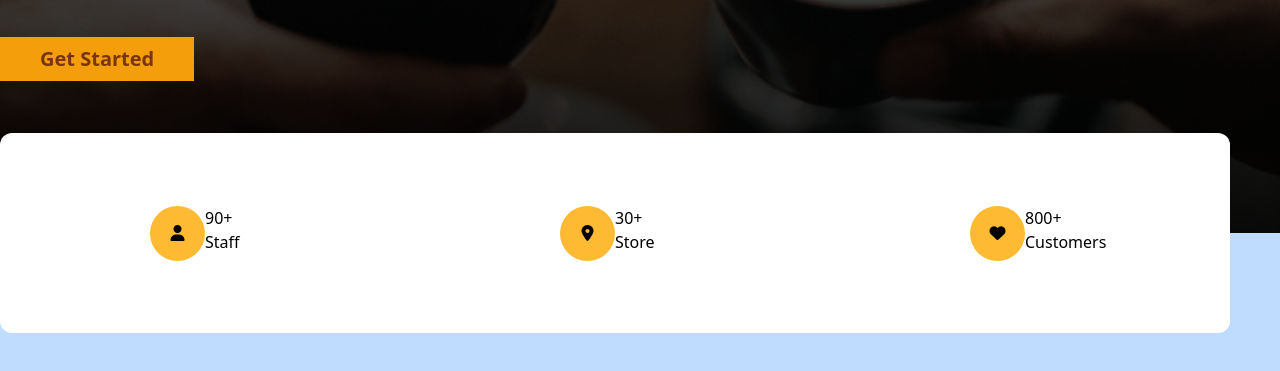
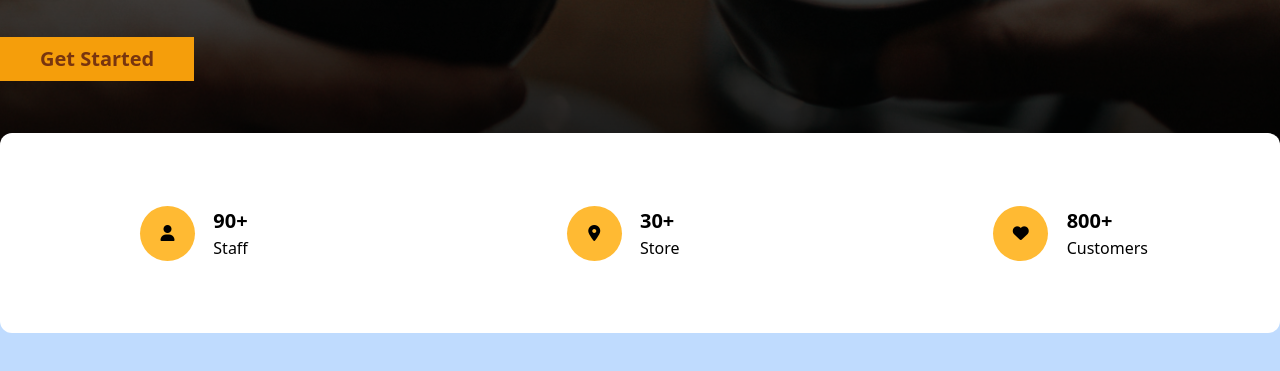
Before and after one commit to ekaadwar/b22-html-slicing, a website: page index.html in a window 1280 px wide. Shown: the part 417-788 px from the top of the page. Drawn offline with nearby package versions, Linux system fonts and the light colour scheme.

Commit message:
clear the fliying box in home page

```diff
--- a/css/style.css
+++ b/css/style.css
@@ -36,6 +36,7 @@ nav button {
 #advantages .report {
   height: 200px;
   margin-top: -180px;
+  width: 100%;
 }
 
 .box-advent {
@@ -44,9 +45,14 @@ nav button {
   width: 55px;
   background-color: rgba(255, 186, 51, 1);
   text-align: center;
-  margin-left: 150px;
+  margin-left: 140px;
 }
 
 .box-advent i {
   align-self: center;
 }
+
+.report h1 {
+  font-weight: bold;
+  font-size: 20px;
+}
--- a/index.html
+++ b/index.html
@@ -51,26 +51,26 @@
 
     <!-- section advantages -->
     <section id="advantages" class="bg-blue-200">
-      <div class="container mx-auto">
-        <div class="report absolute bg-white grid grid-cols-3 rounded-xl">
+      <div class="container mx-auto grid">
+        <div class="report bg-white grid grid-cols-3 rounded-xl mx-auto">
           <div class="grid grid-cols-2 self-center">
             <div class="box-advent rounded-full"><i class="fas fa-user"></i></div>
             <div>
-              <h3>90+</h3>
+              <h1>90+</h1>
               <p>Staff</p>
             </div>
           </div>
           <div class="grid grid-cols-2 self-center">
             <div class="box-advent rounded-full"><i class="fas fa-map-marker-alt"></i></div>
             <div>
-              <h3>30+</h3>
+              <h1>30+</h1>
               <p>Store</p>
             </div>
           </div>
           <div class="grid grid-cols-2 self-center">
             <div class="box-advent rounded-full"><i class="fas fa-heart"></i></div>
             <div>
-              <h3>800+</h3>
+              <h1>800+</h1>
               <p>Customers</p>
             </div>
           </div>
```
